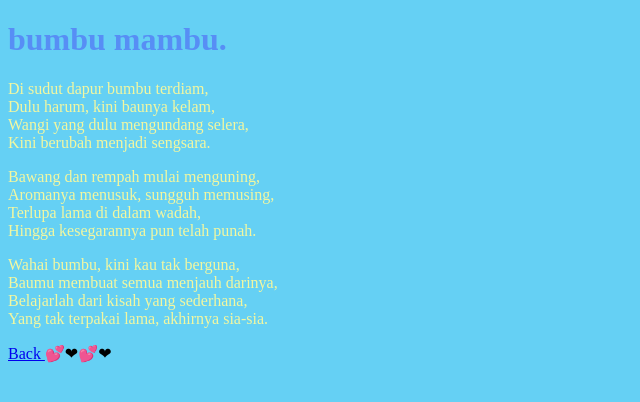
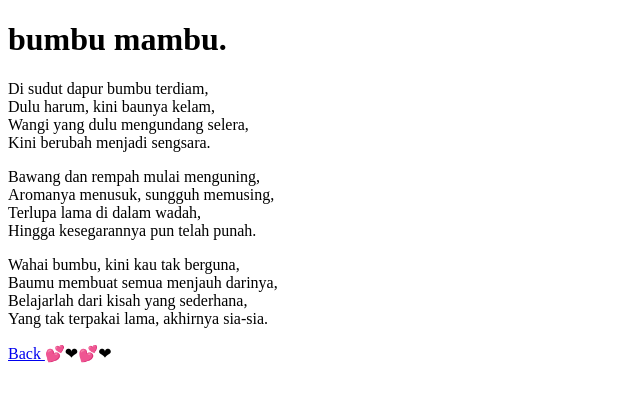
Before and after one commit to imanuelmitchell5-lgtm/week-06, a plain HTML site: page puisi2.html in a window 1280 px wide. Shown: the whole page, without its empty margins (0-640 px from the left). Drawn offline with Linux system fonts and the light colour scheme.

Commit message:
Update puisi2.html

```diff
--- a/puisi2.html
+++ b/puisi2.html
@@ -5,19 +5,19 @@
     <meta name="viewport" content="width=device-width, initial-scale=1.0">
     <title>alamak web mitchell</title>
   </head>
-  <body style="background-color:#65D0F4">
-    <h1  style="color:#578EF5">bumbu mambu.</h1>
- <p style="color:#F2F7A0">Di sudut dapur bumbu terdiam,<br>
+  <body>
+    <h1>bumbu mambu.</h1>
+ <p>Di sudut dapur bumbu terdiam,<br>
 Dulu harum, kini baunya kelam,<br>
 Wangi yang dulu mengundang selera,<br>
 Kini berubah menjadi sengsara.<br> </p>
 
-<p style="color:#F2F7A0">Bawang dan rempah mulai menguning, <br>
+<p>Bawang dan rempah mulai menguning, <br>
 Aromanya menusuk, sungguh memusing,<br>
 Terlupa lama di dalam wadah,<br>
 Hingga kesegarannya pun telah punah.<br> </p>
 
-<p style="color:#F2F7A0">Wahai bumbu, kini kau tak berguna,<br>
+<p>Wahai bumbu, kini kau tak berguna,<br>
 Baumu membuat semua menjauh darinya,<br>
 Belajarlah dari kisah yang sederhana,<br>
 Yang tak terpakai lama, akhirnya sia-sia.<br> </p>
```
